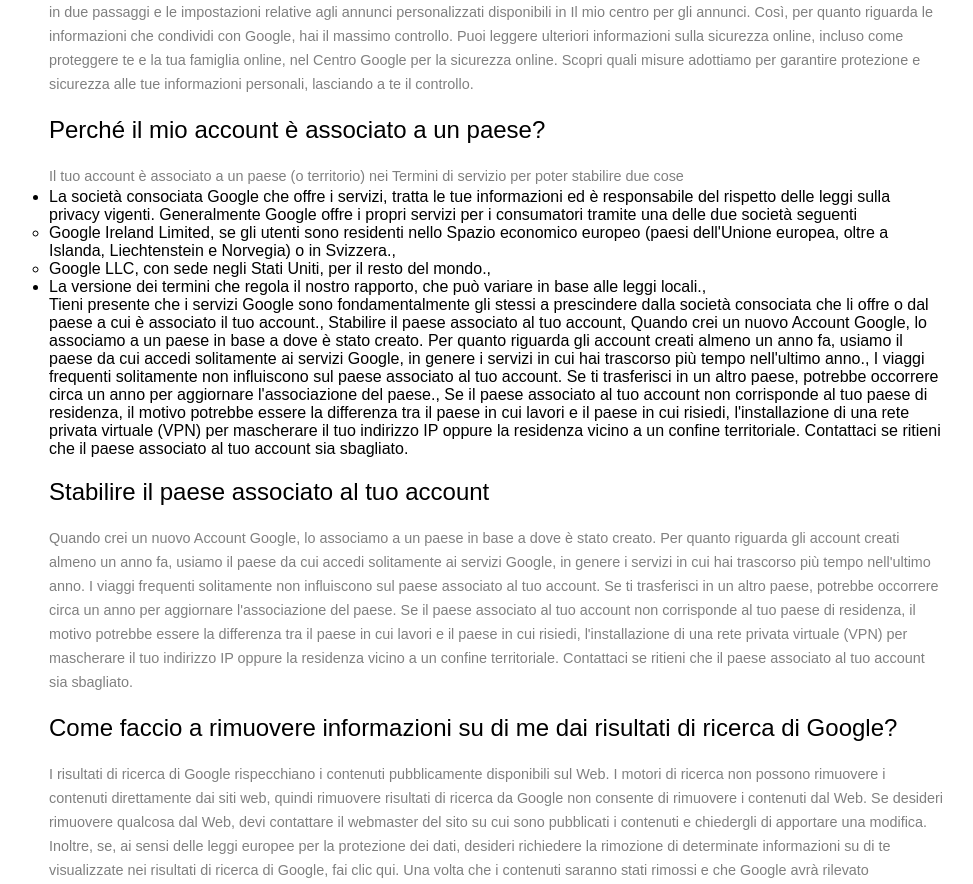
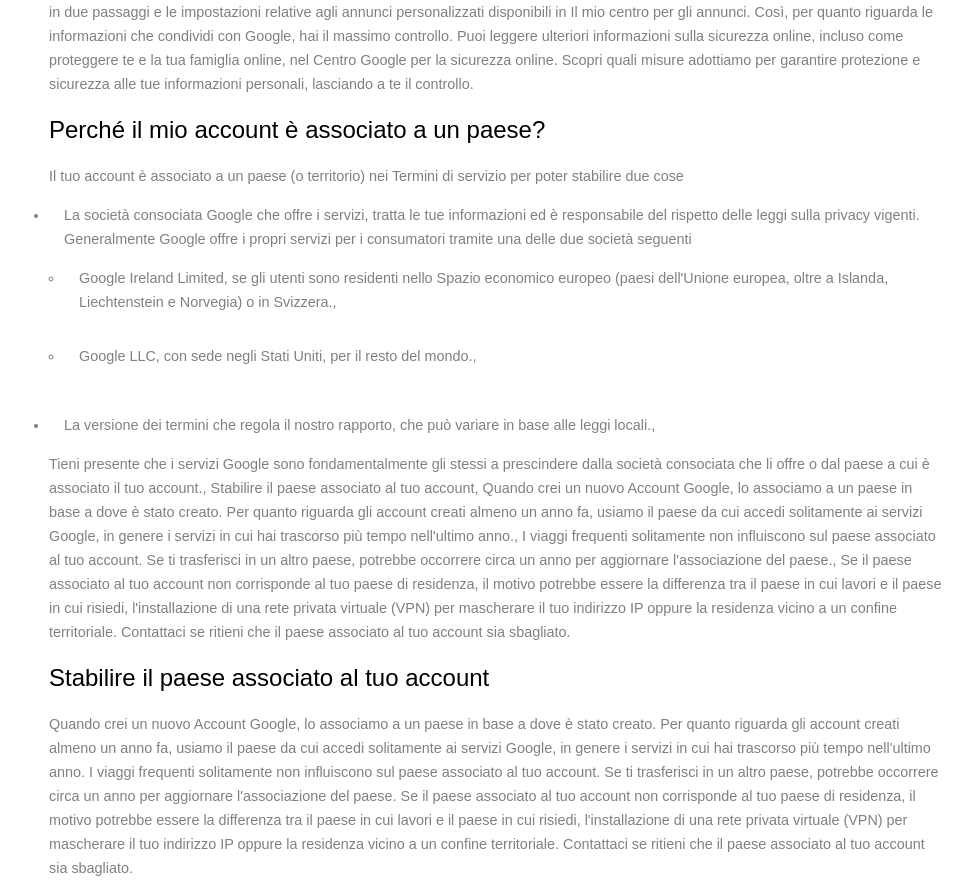
Before and after one commit to Paolo-dev-it/php-google-faq, a PHP site: page / in a window 1280 px wide. Shown: the part 768-1652 px from the top of the page, without its empty margins (143-1116 px from the left). Run offline with PHP 8.4, Linux system fonts and the light colour scheme.

Commit message:
Added and styled list. Project completed

```diff
--- a/index.php
+++ b/index.php
@@ -29,9 +29,9 @@
         'question' => "Perché il mio account è associato a un paese?",
         "answer" =>
             "Il tuo account è associato a un paese (o territorio) nei Termini di servizio per poter stabilire due cose
-            <ul><li class='list'>
+            <ul class='first'><li>
                La società consociata Google che offre i servizi, tratta le tue informazioni ed è responsabile del rispetto delle leggi sulla privacy vigenti. Generalmente Google offre i propri servizi per i consumatori tramite una delle due società seguenti
-                <ul></li><li>
+                <ul class='second'></li><li>
                Google Ireland Limited, se gli utenti sono residenti nello Spazio economico europeo (paesi dell'Unione europea, oltre a Islanda, Liechtenstein e Norvegia) o in Svizzera.,
                 </li><li>
                Google LLC, con sede negli Stati Uniti, per il resto del mondo.,
@@ -39,11 +39,11 @@
                La versione dei termini che regola il nostro rapporto, che può variare in base alle leggi locali.,
             </li></ul>
 
-         Tieni presente che i servizi Google sono fondamentalmente gli stessi a prescindere dalla società consociata che li offre o dal paese a cui è associato il tuo account.,
+         <p>Tieni presente che i servizi Google sono fondamentalmente gli stessi a prescindere dalla società consociata che li offre o dal paese a cui è associato il tuo account.,
          Stabilire il paese associato al tuo account,
          Quando crei un nuovo Account Google, lo associamo a un paese in base a dove è stato creato. Per quanto riguarda gli account creati almeno un anno fa, usiamo il paese da cui accedi solitamente ai servizi Google, in genere i servizi in cui hai trascorso più tempo nell'ultimo anno.,
          I viaggi frequenti solitamente non influiscono sul paese associato al tuo account. Se ti trasferisci in un altro paese, potrebbe occorrere circa un anno per aggiornare l'associazione del paese.,
-         Se il paese associato al tuo account non corrisponde al tuo paese di residenza, il motivo potrebbe essere la differenza tra il paese in cui lavori e il paese in cui risiedi, l'installazione di una rete privata virtuale (VPN) per mascherare il tuo indirizzo IP oppure la residenza vicino a un confine territoriale. Contattaci se ritieni che il paese associato al tuo account sia sbagliato.",
+         Se il paese associato al tuo account non corrisponde al tuo paese di residenza, il motivo potrebbe essere la differenza tra il paese in cui lavori e il paese in cui risiedi, l'installazione di una rete privata virtuale (VPN) per mascherare il tuo indirizzo IP oppure la residenza vicino a un confine territoriale. Contattaci se ritieni che il paese associato al tuo account sia sbagliato.</p>",
 
     ],
     [
--- a/style.css
+++ b/style.css
@@ -24,3 +24,10 @@ p {
   font-weight: 100;
   line-height: 1.5rem;
 }
+li {
+  padding: 15px;
+  color: gray;
+  font-size: 0.9rem;
+  font-weight: 100;
+  line-height: 1.5rem;
+}
```
